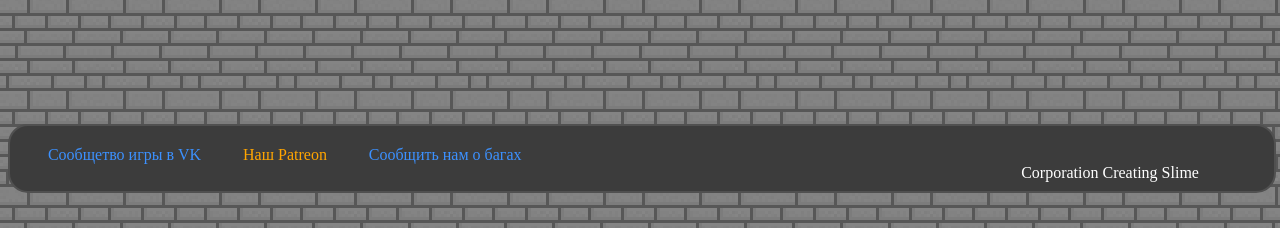
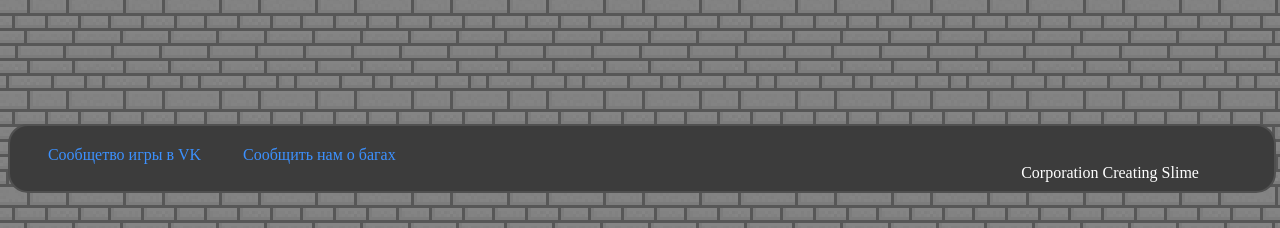
Before and after one commit to ii764/SP2, a plain HTML site: page index.html in a window 1280 px wide. Shown: the part 572-800 px from the top of the page. Drawn offline with Linux system fonts and the light colour scheme.

Commit message:
Update index.html

```diff
--- a/index.html
+++ b/index.html
@@ -17,7 +17,7 @@
 	</div>
 	<div class="podval">
 		<a target="_blank" id="myVk" href="https://vk.com/public204389264" style="text-decoration: none;">Сообщетво игры в VK</a>
-		<a target="_blank" id="myPatr" href="https://www.patreon.com/CCS_Games" style="text-decoration: none;">Наш Patreon</a>
+		<!--<a target="_blank" id="myPatr" href="https://www.patreon.com/CCS_Games" style="text-decoration: none;">Наш Patreon</a>-->
 		<a target="_blank" id="myVk" href="http://latypo4s.beget.tech/" style="text-decoration: none;">Сообщить нам о багах</a>
 		<label id="lib">Corporation Creating Slime</label>
 	</div>
```
